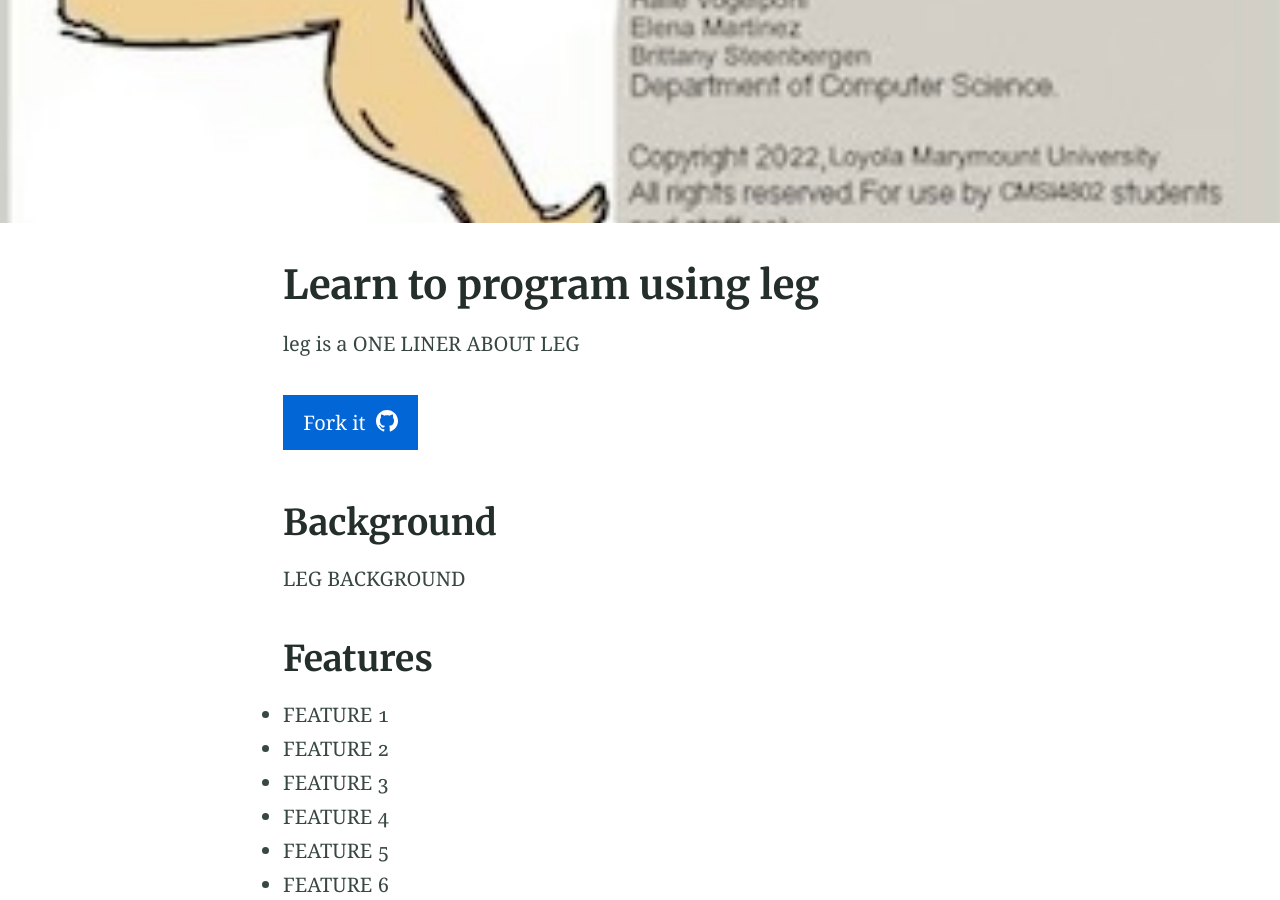
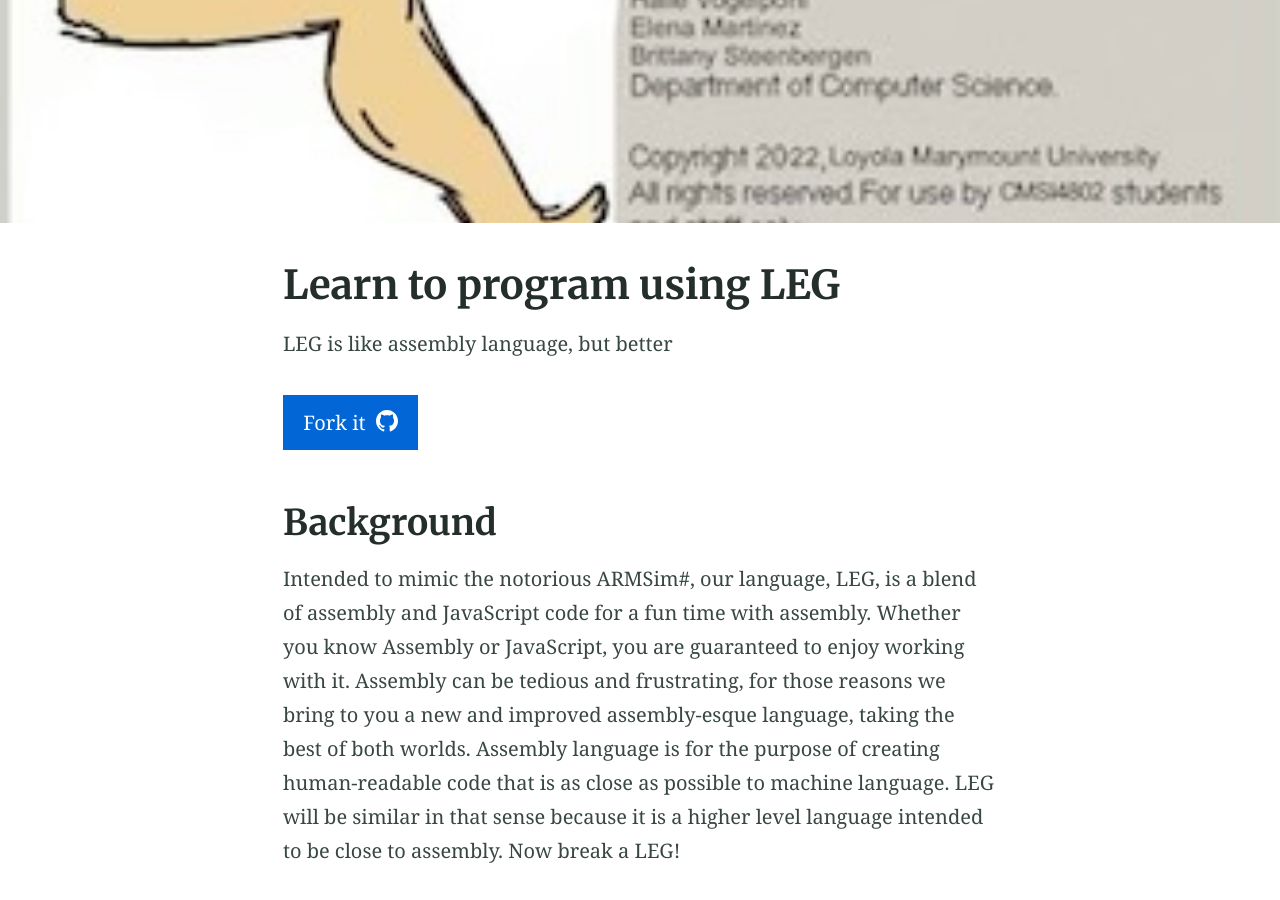
Before and after one commit to bsteenbergen/leg, a Jekyll site: the page built from index.md, in a window 1280 px wide and 900 px high, scrolled down 201 px. Built offline with Jekyll 4.4.1, drawn with Linux system fonts in a browser that asks for light colours.

Commit message:
Update index.md

```diff
--- a/index.md
+++ b/index.md
@@ -1,18 +1,18 @@
 ---
-title: Learn to program using leg
+title: Learn to program using LEG
 feature_text: |
 ## mum
 feature_image: "leg_logo_1.jpeg"
-excerpt: "leg is a ONE LINER ABOUT LEG"
+excerpt: "LEG is like assembly language, but better "
 ---
 
-leg is a ONE LINER ABOUT LEG
+LEG is like assembly language, but better
 
 {% include button.html text="Fork it" icon="github" link="https://github.com/bsteenbergen/mum" color="#0366d6" %}
 
 ## Background
 
-LEG BACKGROUND
+Intended to mimic the notorious ARMSim#, our language, LEG, is a blend of assembly and JavaScript code for a fun time with assembly. Whether you know Assembly or JavaScript, you are guaranteed to enjoy working with it. Assembly can be tedious and frustrating, for those reasons we bring to you a new and improved assembly-esque language, taking the best of both worlds. Assembly language is for the purpose of creating human-readable code that is as close as possible to machine language. LEG will be similar in that sense because it is a higher level language intended to be close to assembly. Now break a LEG!
 
 ## Features
 
```
